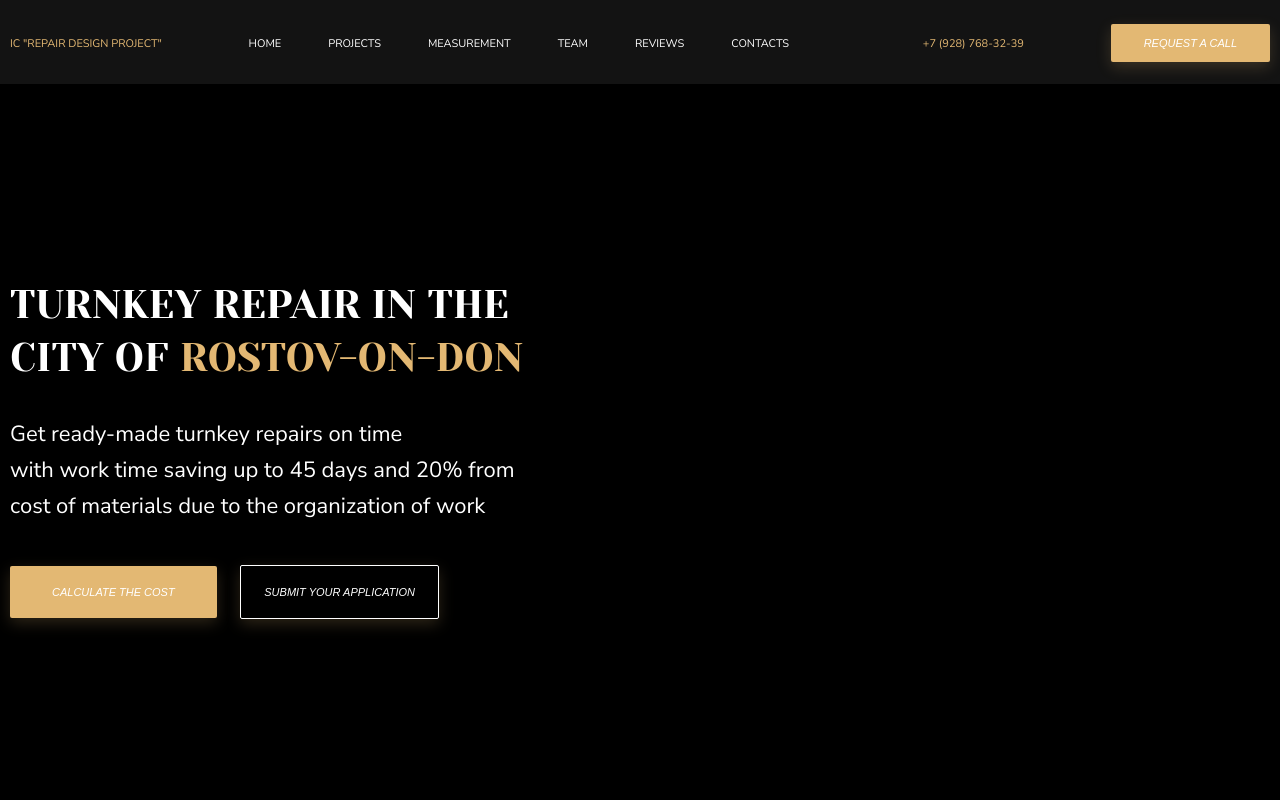
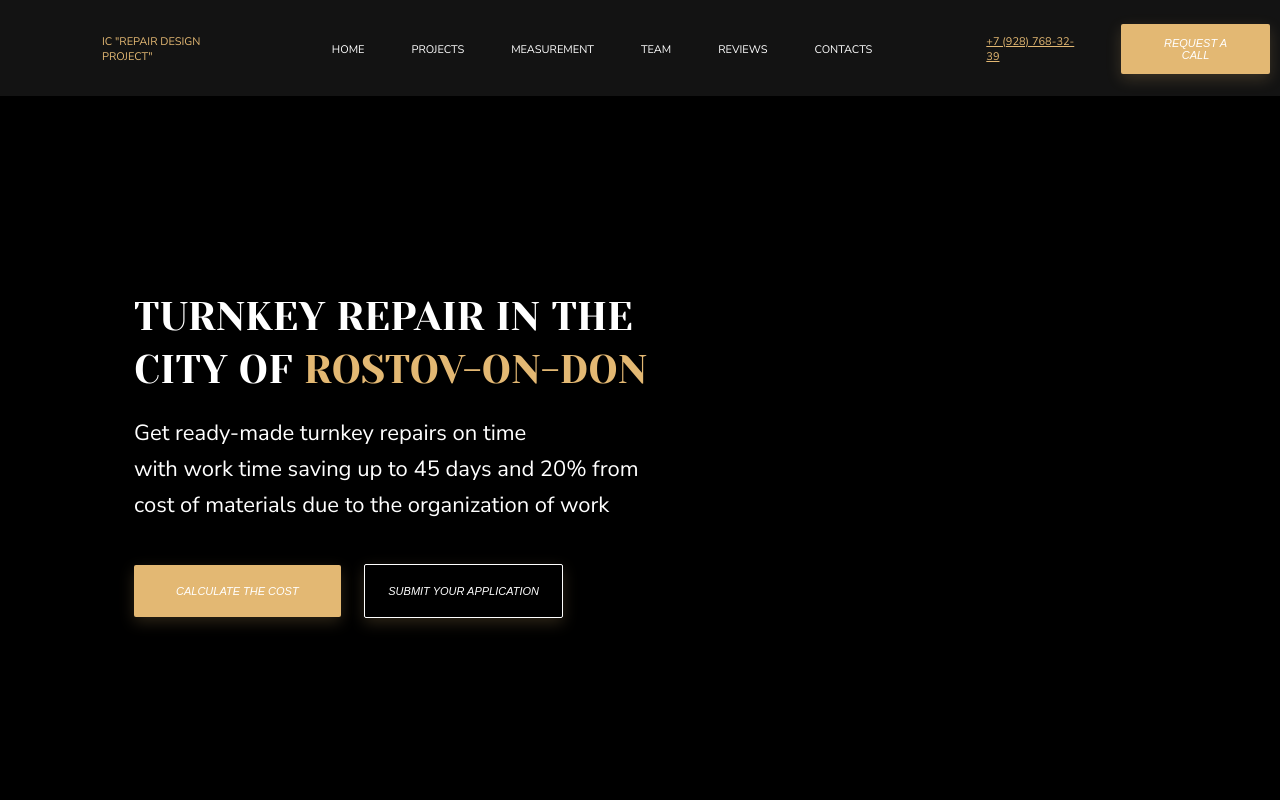
Before and after one commit to Stanislav2077/Proektnew, a plain HTML site: page index.html in a window 1280 px wide. Shown: the top 800 px of the page. Drawn offline with Linux system fonts and the light colour scheme; files whose address does not match are found by name.

Commit message:
1 страница

```diff
--- a/styles/styles.css
+++ b/styles/styles.css
@@ -26,7 +26,7 @@
     font-weight: 400;
 }
 
-/* ------ Спецификация ------ */
+/* Спецификация */
 
 body {
 	font-family: Nunito Sans, sans-serif;
@@ -93,9 +93,7 @@ a, button, input {
 }
 
 input, input:hover, input:focus, input:active,
-button, button:hover, button:focus, button:active
-
-{
+button, button:hover, button:focus, button:active {
 	outline: none;
 }
 
@@ -117,7 +115,7 @@ button, button:hover, button:focus, button:active
 	justify-content: space-between;
 }
 
-/* ------ 1 экран ------ */
+/* меню */
 
 .top-panel {
 	background: #131313;
@@ -127,11 +125,12 @@ button, button:hover, button:focus, button:active
 .nav {
 	font-size: 11px;
 	display: flex;
-	justify-content: space-between;
 	align-items: center;
 }
 
 .logo {
+	margin-right: 95px;
+	margin-left: 92px;
 	color: #E3B873;
 	text-transform: uppercase;
 }
@@ -155,6 +154,9 @@ button, button:hover, button:focus, button:active
 }
 
 .header__tel {
+	margin-left: 67px;
+	margin-right: 45px;
+    text-decoration-line: underline;
 	color: #E3B873;
 }
 
@@ -171,7 +173,7 @@ button, button:hover, button:focus, button:active
 	cursor: pointer;
 }
 
-    /* 1 экран */
+/* 1 экран */
 
 .bottom-panel {
 	background: #000 url(../images/room.jpg) no-repeat center center / cover;
@@ -190,6 +192,7 @@ button, button:hover, button:focus, button:active
 }
 
 .zindex {
+	padding-left: 134px;
 	color: #fff;
 	position: relative;
 	z-index: 1;
@@ -206,7 +209,7 @@ button, button:hover, button:focus, button:active
 .bottom-panel__text {
 	font-size: 22px;
 	line-height: 36px;
-	margin: 32px 0 41px 0;
+	margin: 19px 0 41px 0;
 }
 
 .bottem-panel__butten {
```
Also changed, not shown: index.html (+1 -0 lines).
